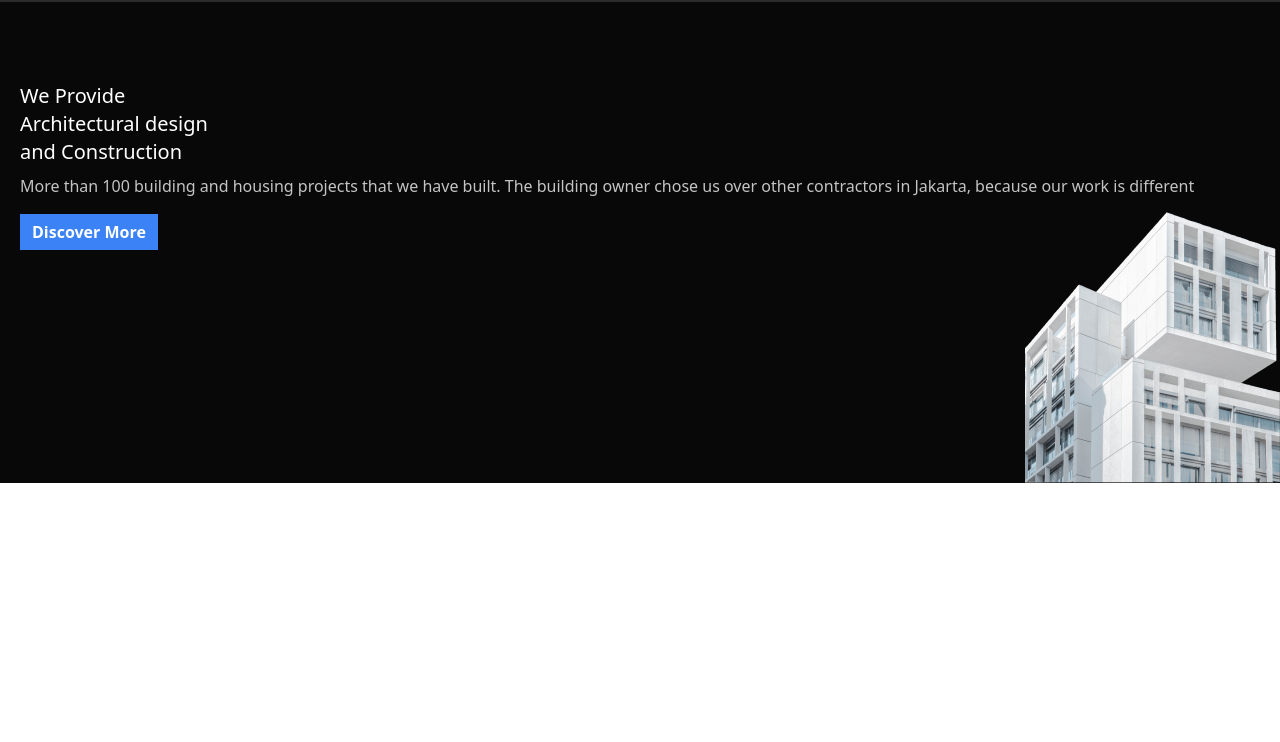
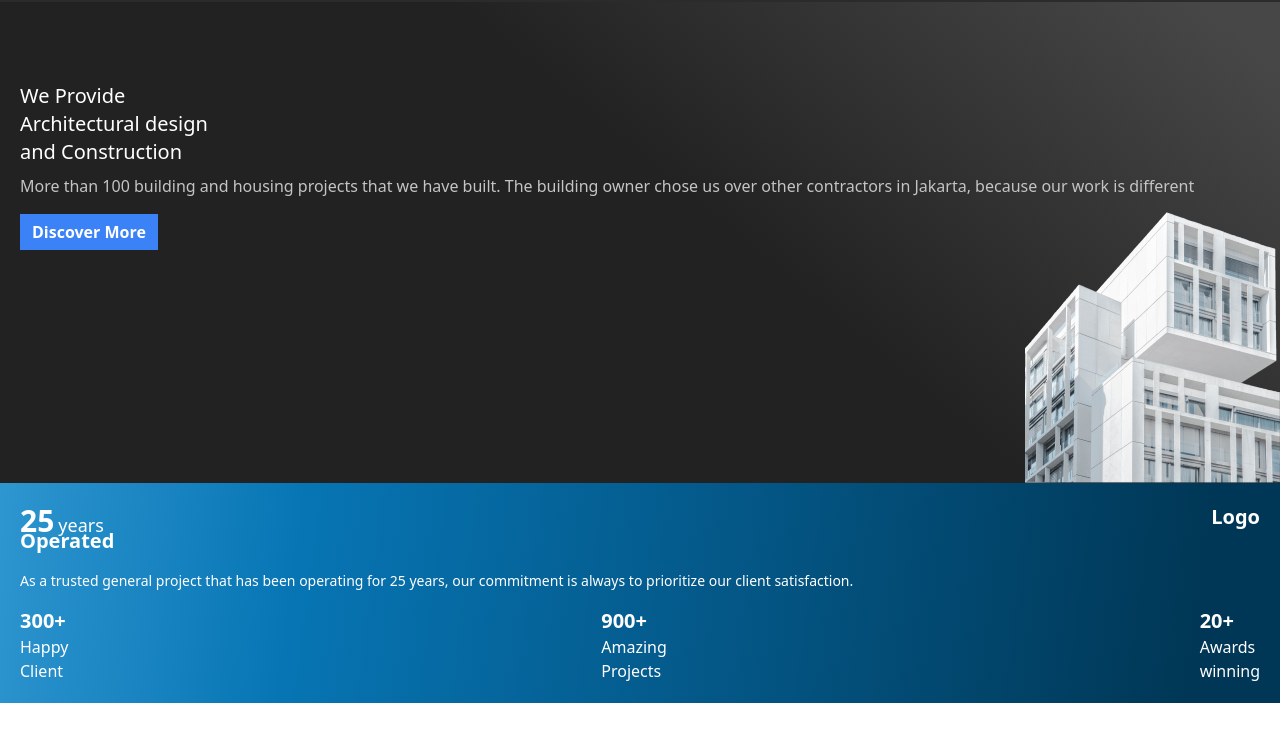
Before and after one commit to developer-krishnendu/real-estate-project, a website built with Vite: page index.html in a window 1280 px wide. Shown: the part 38-780 px from the top of the page. Built offline with nearby package versions, Linux system fonts and the light colour scheme.

Commit message:
25/04/2024

```diff
--- a/index.html
+++ b/index.html
@@ -1,46 +1,91 @@
-<!doctype html>
+<!DOCTYPE html>
 <html lang="en">
   <head>
     <meta charset="UTF-8" />
     <link rel="icon" type="image/svg+xml" href="/vite.svg" />
     <meta name="viewport" content="width=device-width, initial-scale=1.0" />
     <title>Real Estate Project</title>
-    <link rel="stylesheet" href="./main.css">
+    <link rel="stylesheet" href="./main.css" />
   </head>
   <body>
     <!-- nav bar start -->
-<nav class="bg-[#2B2B2B] text-white h-10 p-5 flex justify-between items-center">
-  <div class="text-[20px] font-bold ">LOGO</div>
-  <div><img src="public/icon_bar.png" alt=""></div>
+    <nav
+      class="bg-[#2B2B2B] text-white h-10 p-5 flex justify-between items-center"
+    >
+      <div class="text-[20px] font-bold">LOGO</div>
+      <div><img src="public/icon_bar.png" alt="" /></div>
     </nav>
     <!-- nav bar end -->
 
     <main>
       <!-- hero section start -->
-  <section class="bg-[#080808] text-white ">
+      <section class="black-grad text-white">
         <!-- hero content -->
         <div class="flex flex-col pt-20 px-5 gap-2">
           <h1 class="text-xl font-medium">
-        We Provide <br>
-Architectural design <br>
+            We Provide <br />
+            Architectural design <br />
             and Construction
           </h1>
-      <p class="text-[#C4C4C4] text-base">More than 100 building and housing projects that we have built.
-        The building owner chose us over other contractors in Jakarta,
-        because our work is different</p>
-        <button class="self-start text-base font-semibold bg-blue-500 py-1.5 px-3 mt-2"> Discover More</button>
+          <p class="text-[#C4C4C4] text-base">
+            More than 100 building and housing projects that we have built. The
+            building owner chose us over other contractors in Jakarta, because
+            our work is different
+          </p>
+          <button
+            class="self-start text-base font-semibold bg-blue-500 py-1.5 px-3 mt-2"
+          >
+            Discover More
+          </button>
         </div>
         <!-- hero content end -->
 
         <!-- hero image start -->
         <div class="flex justify-end -mt-32">
-      <img src="public/hero_building.png" alt="">
+          <img src="public/hero_building.png" alt="" />
         </div>
         <!-- hero image end -->
       </section>
       <!-- hero section end -->
+
+      <!-- stat section start -->
+      <section class="blue-grad-2 p-5 text-white gap-4 flex flex-col">
+        <div class="flex justify-between">
+          <div>
+            <div class="flex items-baseline">
+              <h2 class="text-3xl font-bold">25</h2>
+              <h2 class="text-lg font-medium ml-1">years</h2>
+            </div>
+            <h3 class="text-xl font-semibold -mt-3">Operated</h3>
+          </div>
+          <div class="text-xl font-bold">Logo</div>
+        </div>
+
+        <p class="text-sm">
+          As a trusted general project that has been operating for 25 years, our commitment is always to prioritize our client satisfaction.
+        </p>
+
+        <div class="flex justify-between">
+          <div>
+            <h3 class="text-xl font-bold">300+</h3>
+            <p>Happy <br> Client</p>
+          </div>
+          <div>
+            <h3 class="text-xl font-bold">900+</h3>
+            <p>
+              Amazing <br> Projects
+            </p>
+          </div>
+          <div>
+            <h3 class="text-xl font-bold">20+</h3>
+            <p>
+              Awards <br>winning
+            </p>
+          </div>
+        </div>
+      </section>
     </main>
-
+<!-- stat section end -->
     <script type="module" src="/main.js"></script>
   </body>
 </html>
--- a/main.css
+++ b/main.css
@@ -1,3 +1,20 @@
 @tailwind base;
 @tailwind components;
 @tailwind utilities;
+
+.blue-grad {
+    background: linear-gradient(97.65deg, #60bbee 0.33%, #0a72ad 93.35%);
+  }
+
+  .blue-grad-2 {
+    background: linear-gradient(
+      97.73deg,
+      #399fd8 -6.96%,
+      #0775b4 23.5%,
+      #003756 92.79%
+    );
+  }
+
+  .black-grad {
+    background: linear-gradient(219.84deg, #474747 4.14%, #222222 44.22%);
+  }
```
Lines whose indentation alone changed are shown as unchanged.
